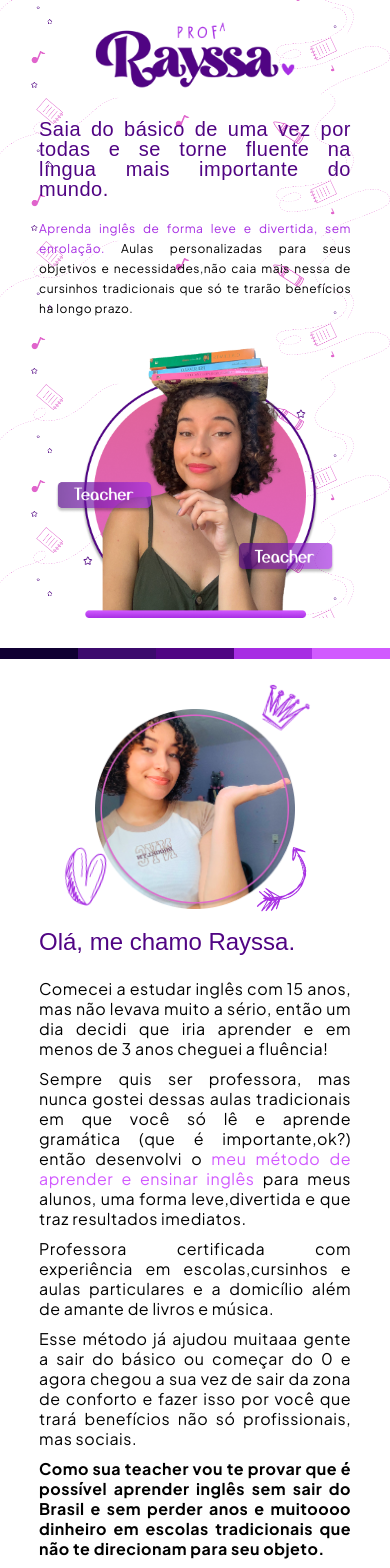
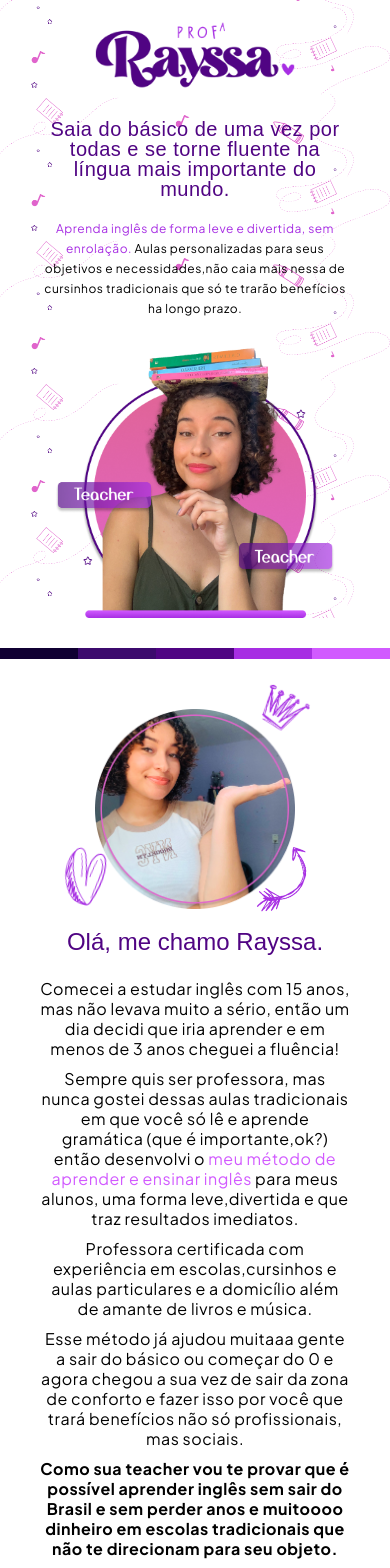
Before and after one commit to douglasnou/LandingPage-Prof-Rayssa, a React (Vite) app: page / in a window 390 px wide. Shown: the top 1568 px of the page. Built offline with nearby package versions, Linux system fonts and the light colour scheme; a web font is replaced by a local one.

Commit message:
mais correções de texto

```diff
--- a/src/components/AboutSection/style.module.scss
+++ b/src/components/AboutSection/style.module.scss
@@ -165,12 +165,14 @@
                 .Paragraph {
                     h2 {
                         font-size: 1.5rem;
+                        text-align: center;
                     }
 
                     p {
                         font-size: 1rem;
                         line-height: 20px;
                         letter-spacing: 0.5px;
+                        text-align: center;
                     }
                 }
 
--- a/src/components/BannerSection/style.module.scss
+++ b/src/components/BannerSection/style.module.scss
@@ -67,7 +67,7 @@
         .TextSub div, .ImgSub div {
             width: 80%;
             align-items: center;
-            text-align: justify;
+            text-align: center;
             letter-spacing: 0.5px;
 
         }
```
